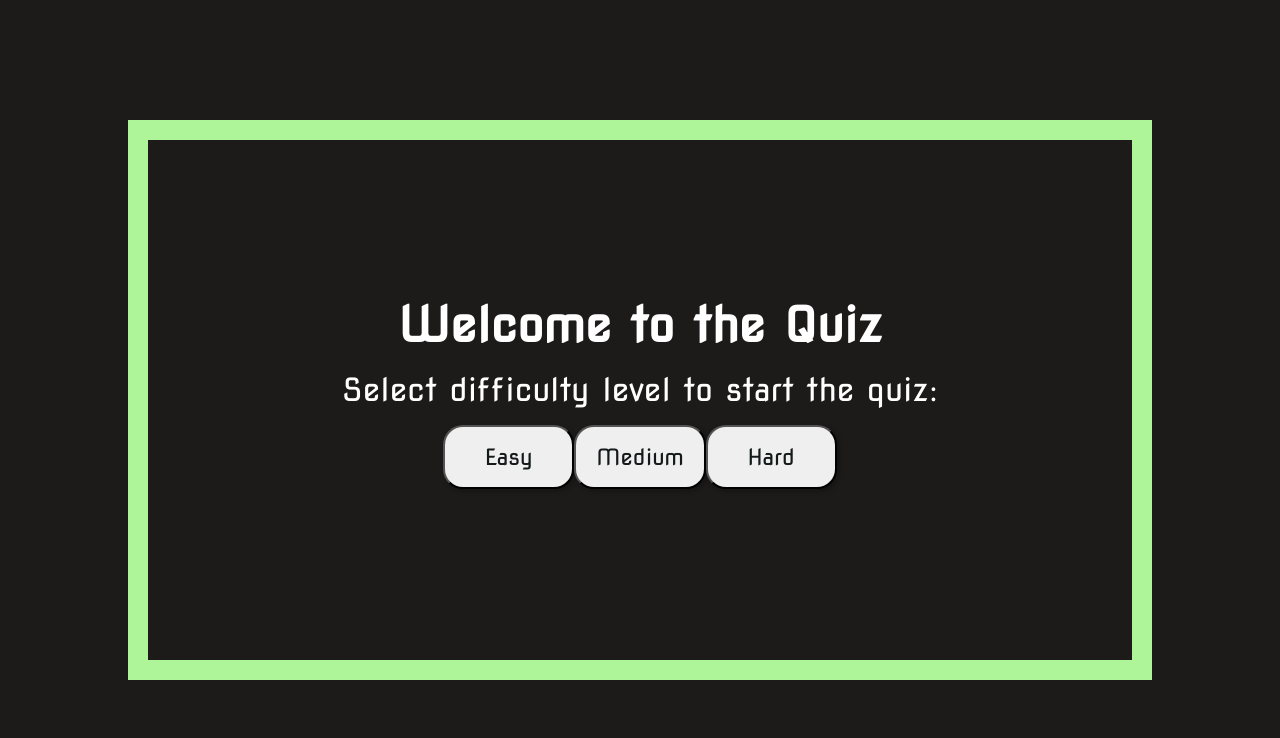
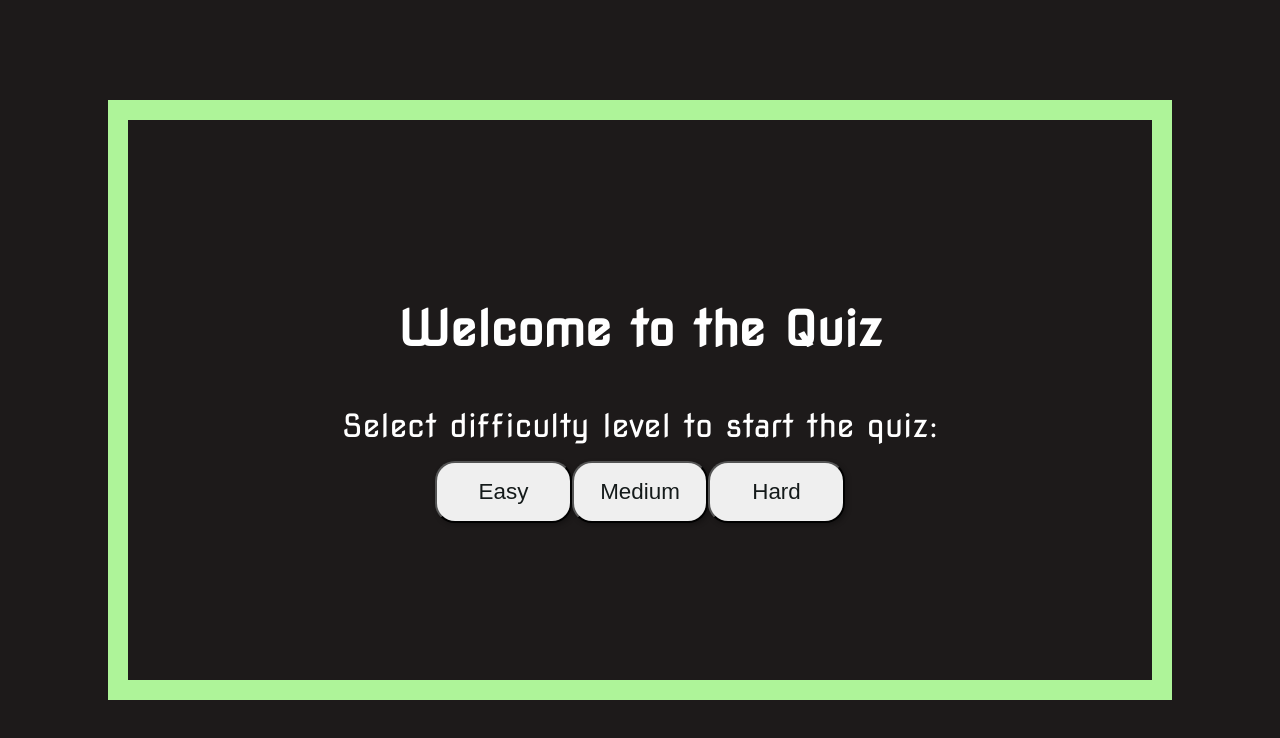
Before and after one commit to sabinaSandais/Quiz-App, a React (Vite) app: page / in a window 1280 px wide. Shown: the top 738 px of the page. Built offline with nearby package versions, Linux system fonts and the light colour scheme.

Commit message:
Update App.css

```diff
--- a/src/App.css
+++ b/src/App.css
@@ -1,17 +1,11 @@
 @import url('https://fonts.googleapis.com/css2?family=Nova+Square&display=swap');
-:root{
-  background-color: rgb(29, 26, 26);
-}
-*{
-  box-sizing: border-box;
+@import './vars.css';
+
+body {
+  background-color: var(--background-color);
+  font-family: var(--font-family);
+  font-size: 62.5%;
   margin: 0;
   padding: 0;
-  font-size: 62.50;
-  font-family: 'Nova Square', cursive;
+  box-sizing: border-box;
 }
-/* #root {
-  max-width: 1280px;
-  margin: 0 auto;
-  padding: 2rem;
-  text-align: center;
-} */
```
